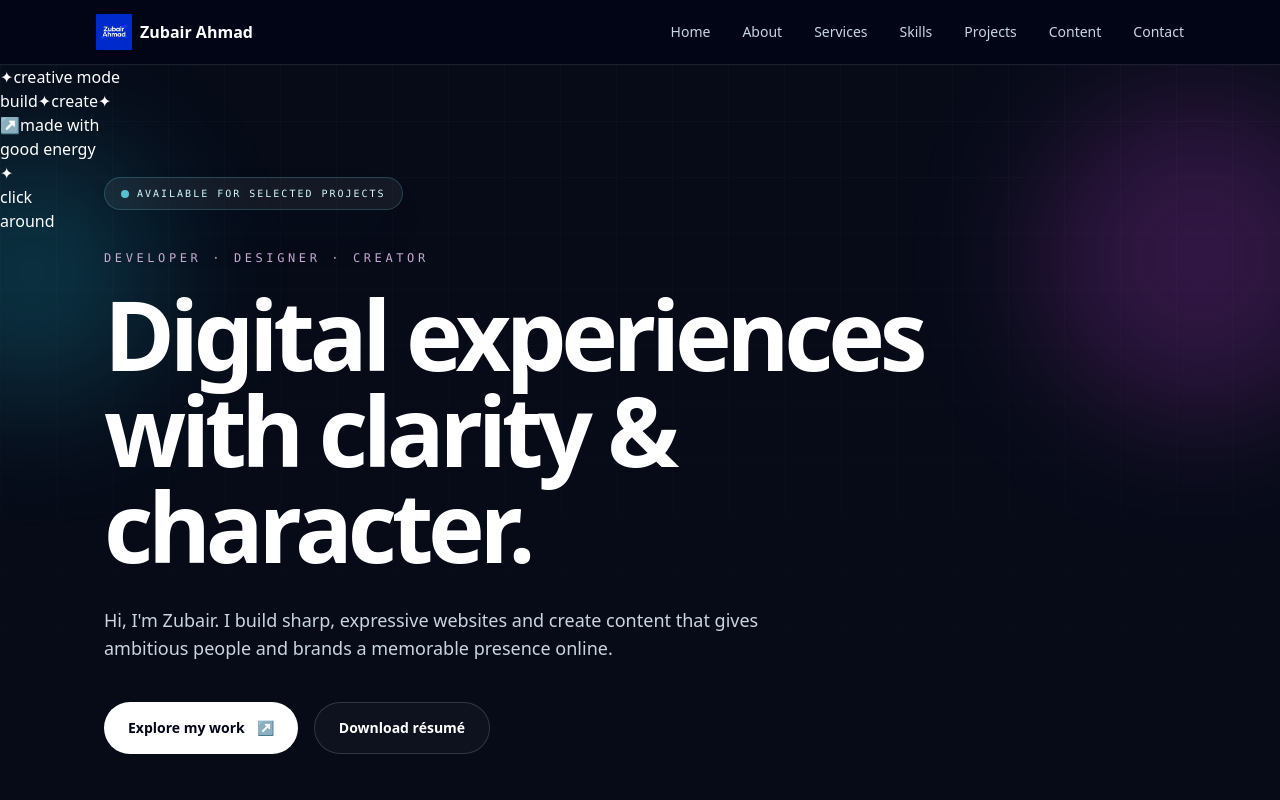
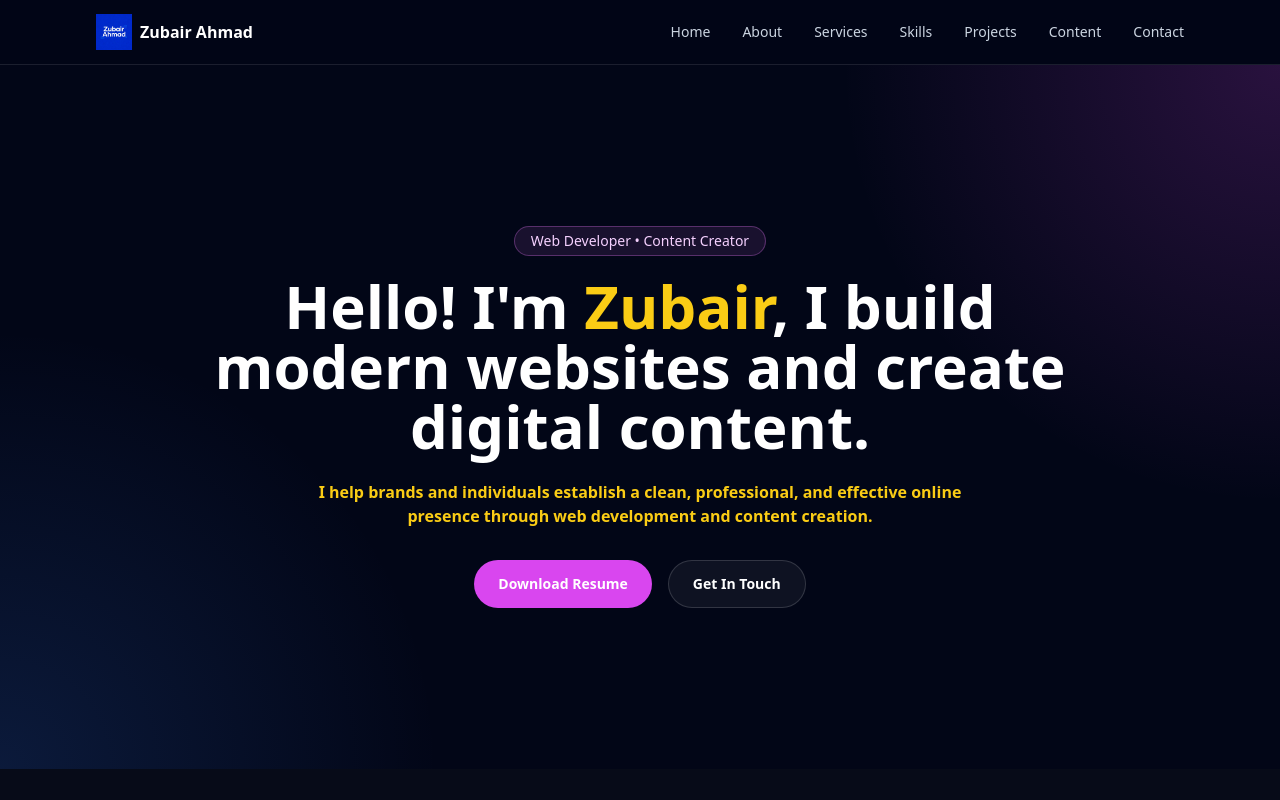
Before and after one commit to zubair2018/live-portfolio, a React (Vite) app: page / in a window 1280 px wide. Shown: the top 800 px of the page. Built offline with nearby package versions, Linux system fonts and the light colour scheme.

Commit message:
Restore original portfolio design

```diff
--- a/src/components/Hero.jsx
+++ b/src/components/Hero.jsx
@@ -1,41 +1,38 @@
-import StickerCloud from "./StickerCloud";
-
 export default function Hero() {
   return (
-    <section id="home" className="relative isolate overflow-hidden bg-[#070b18] text-white">
-      <div className="pointer-events-none absolute inset-0 -z-10 overflow-hidden">
-        <div className="float-slow absolute -left-24 top-20 h-64 w-64 rounded-full bg-cyan-400/20 blur-3xl" />
-        <div className="float-slow absolute -right-20 top-8 h-80 w-80 rounded-full bg-fuchsia-500/20 blur-3xl [animation-delay:-3s]" />
-        <div className="absolute inset-0 opacity-[0.16] [background-image:linear-gradient(rgba(255,255,255,.12)_1px,transparent_1px),linear-gradient(90deg,rgba(255,255,255,.12)_1px,transparent_1px)] [background-size:56px_56px] [mask-image:linear-gradient(to_bottom,black,transparent_85%)]" />
-      </div>
-      <StickerCloud />
+    <section
+      id="home"
+      className="relative overflow-hidden bg-slate-950 text-white"
+    >
+      <div className="absolute inset-0 bg-[radial-gradient(circle_at_top_right,rgba(217,70,239,0.18),transparent_30%),radial-gradient(circle_at_bottom_left,rgba(59,130,246,0.16),transparent_30%)]" />
 
-      <div className="mx-auto flex min-h-[92vh] max-w-6xl flex-col justify-center px-5 py-28 sm:px-8 lg:px-10">
-        <div className="max-w-4xl">
-          <span className="inline-flex items-center gap-2 rounded-full border border-cyan-300/20 bg-white/[0.06] px-4 py-2 font-mono text-[10px] font-medium uppercase tracking-[0.2em] text-cyan-100 shadow-2xl shadow-cyan-950/20">
-            <span className="h-2 w-2 animate-pulse rounded-full bg-cyan-300" />
-            Available for selected projects
-          </span>
+      <div className="relative mx-auto flex min-h-[88vh] max-w-6xl flex-col items-center justify-center px-4 py-20 text-center sm:px-6 lg:px-8">
+        <span className="mb-5 inline-flex items-center rounded-full border border-fuchsia-400/30 bg-fuchsia-400/10 px-4 py-1 text-xs font-medium text-fuchsia-200 sm:text-sm">
+          Web Developer • Content Creator
+        </span>
 
-          <p className="mt-10 font-mono text-xs uppercase tracking-[0.3em] text-fuchsia-200/80">Developer · Designer · Creator</p>
-          <h1 className="mt-5 text-5xl font-extrabold leading-[0.98] tracking-[-0.055em] sm:text-6xl lg:text-8xl">
-            Digital experiences with <span className="gradient-text">clarity & character.</span>
-          </h1>
-          <p className="mt-8 max-w-2xl text-base leading-8 text-slate-300 sm:text-lg">
-            Hi, I&apos;m Zubair. I build sharp, expressive websites and create content
-            that gives ambitious people and brands a memorable presence online.
-          </p>
+        <h1 className="max-w-4xl text-4xl font-extrabold leading-tight sm:text-5xl lg:text-6xl">
+         Hello! I'm <span className="text-yellow-400">Zubair</span>, I build modern websites and create digital content.
+        </h1>
 
-          <div className="mt-10 flex flex-col gap-4 sm:flex-row">
-            <a href="#works" className="group inline-flex min-h-[52px] items-center justify-center gap-3 rounded-full bg-white px-6 text-sm font-bold text-slate-950 transition duration-300 hover:-translate-y-1 hover:bg-cyan-200 hover:shadow-xl hover:shadow-cyan-400/20">
-              Explore my work <span className="transition-transform duration-300 group-hover:translate-x-1">↗</span>
-            </a>
-            <a href="/resume.txt" download className="inline-flex min-h-[52px] items-center justify-center rounded-full border border-white/15 bg-white/[0.03] px-6 text-sm font-semibold text-white transition hover:border-fuchsia-300/60 hover:bg-white/[0.08]">Download résumé</a>
-          </div>
-        </div>
+        <p className="mt-6 max-w-2xl text-md font-bold text-yellow-400 leading-7 sm:text-base">
+          I help brands and individuals establish a clean, professional, and effective online presence through web development and content creation.
+        </p>
 
-        <div className="mt-16 flex items-center gap-4 text-xs font-medium uppercase tracking-[0.18em] text-slate-500">
-          <span className="h-px w-12 bg-gradient-to-r from-cyan-300 to-transparent" /> Scroll to discover
+        <div className="mt-8 flex w-full flex-col items-center justify-center gap-4 sm:flex-row">
+          <a
+            href="/resume.txt"
+            download
+            className="inline-flex min-h-[48px] items-center justify-center rounded-full bg-fuchsia-500 px-6 py-3 text-sm font-semibold text-white transition hover:bg-fuchsia-600"
+          >
+            Download Resume
+          </a>
+          <a
+            href="#contact"
+            className="inline-flex min-h-[48px] items-center justify-center rounded-full border border-white/15 bg-white/5 px-6 py-3 text-sm font-semibold text-white transition hover:border-fuchsia-400/50 hover:text-fuchsia-300"
+          >
+            Get In Touch
+          </a>
         </div>
       </div>
     </section>
```
